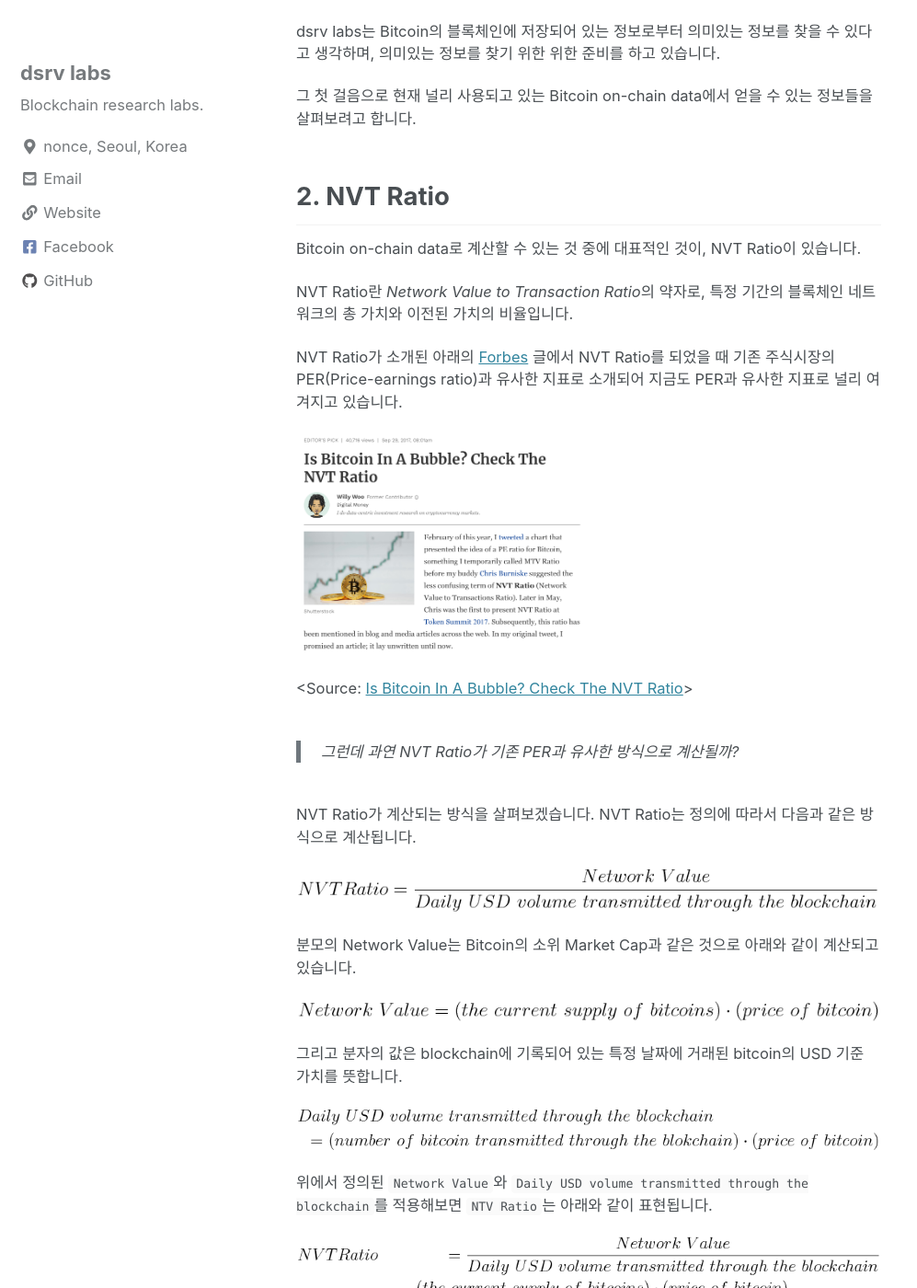
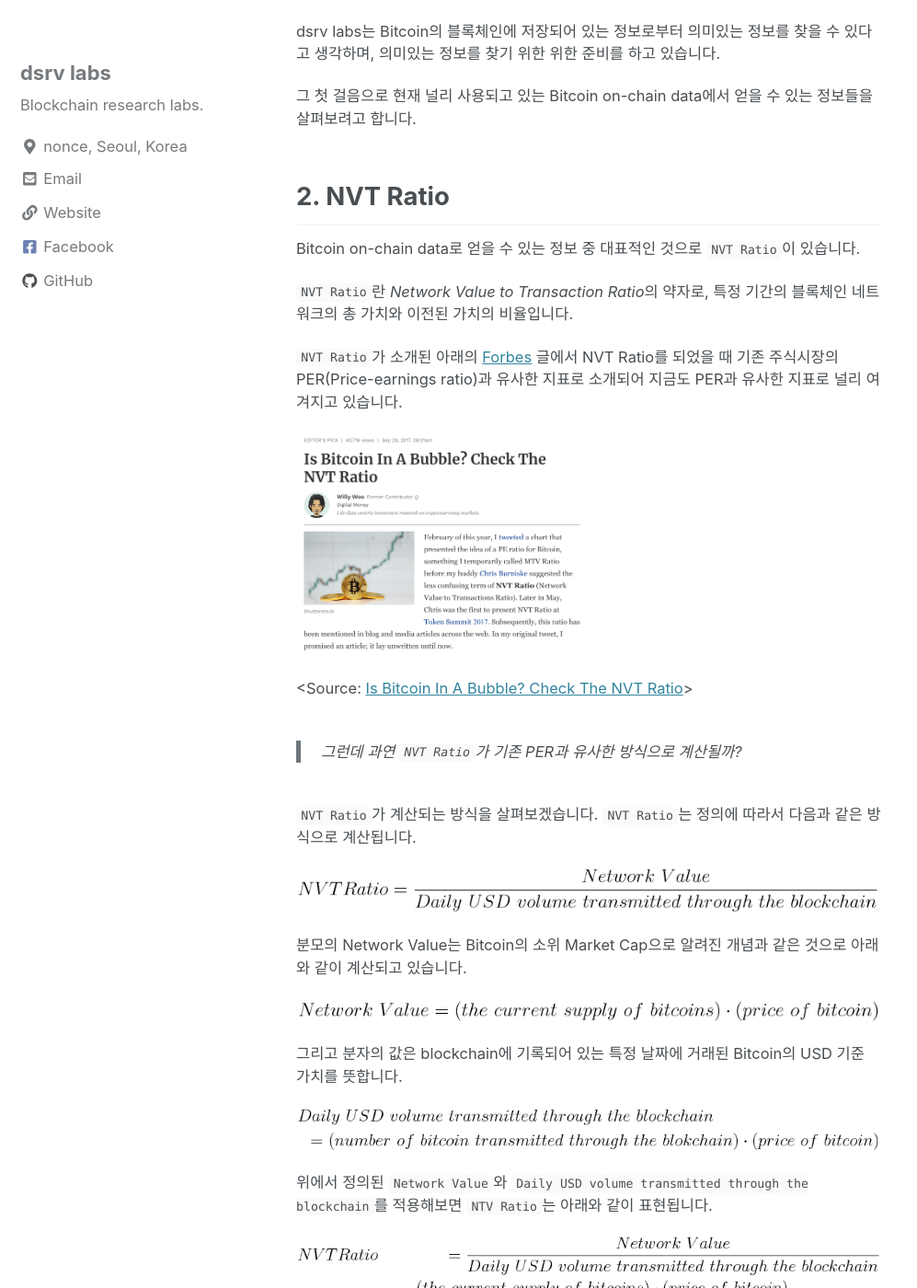
Before and after one commit to dsrvlabs/dsrvlabs.github.io, a Jekyll site: the page built from _posts/2019-09-10-looking_into_bitcoin_onchaindata.md, in a window 1280 px wide and 1400 px high, scrolled down 1031 px. Shown: the whole window at 92% size, without its empty margins (0-997 px from the left). Built offline with Jekyll 4.4.1, drawn with Linux system fonts in a browser that asks for light colours; cached includes are drawn as plain includes; nearby versions of some CDN libraries; comment, search, counter and statistics services are not loaded; some of the changed text lies outside the part shown.

Commit message:
Update 2019-09-10-looking_into_bitcoin_onchaindata.md
Update 2019-09-10-looking_into_bitcoin_onchaindata.md

Signed-off-by: Hyung-Kyu Choi <hyungkyu.choi@gmail.com>

```diff
--- a/_posts/2019-09-10-looking_into_bitcoin_onchaindata.md
+++ b/_posts/2019-09-10-looking_into_bitcoin_onchaindata.md
@@ -31,29 +31,30 @@
 그 첫 걸음으로 현재 널리 사용되고 있는 Bitcoin on-chain data에서 얻을 수 있는 정보들을 살펴보려고 합니다.
 
 ## 2. NVT Ratio
-Bitcoin on-chain data로 계산할 수 있는 것 중에 대표적인 것이, NVT Ratio이 있습니다.
 
-NVT Ratio란 *Network Value to Transaction Ratio*의 약자로, 특정 기간의 블록체인 네트워크의 총 가치와 이전된 가치의 비율입니다.
+Bitcoin on-chain data로 얻을 수 있는 정보 중 대표적인 것으로 `NVT Ratio`이 있습니다.
 
-NVT Ratio가 소개된 아래의 [Forbes](https://www.forbes.com/sites/wwoo/2017/09/29/is-bitcoin-in-a-bubble-check-the-nvt-ratio/#29692dc66a23) 글에서 NVT Ratio를 되었을 때 기존 주식시장의 PER(Price-earnings ratio)과 유사한 지표로 소개되어 지금도 PER과 유사한 지표로 널리 여겨지고 있습니다.
+`NVT Ratio`란 *Network Value to Transaction Ratio*의 약자로, 특정 기간의 블록체인 네트워크의 총 가치와 이전된 가치의 비율입니다.
+
+`NVT Ratio`가 소개된 아래의 [Forbes](https://www.forbes.com/sites/wwoo/2017/09/29/is-bitcoin-in-a-bubble-check-the-nvt-ratio/#29692dc66a23) 글에서 NVT Ratio를 되었을 때 기존 주식시장의 PER(Price-earnings ratio)과 유사한 지표로 소개되어 지금도 PER과 유사한 지표로 널리 여겨지고 있습니다.
 
 
 <img alt="Is Bitcoin In A Bubble? Check The NVT Ratio" src="https://raw.githubusercontent.com/dsrvlabs/dsrvlabs.github.io/master/posts_attachment/20190904-bitcoin_onchain-fig1.png" width="50%">
 
 <Source: [Is Bitcoin In A Bubble? Check The NVT Ratio](https://www.forbes.com/sites/wwoo/2017/09/29/is-bitcoin-in-a-bubble-check-the-nvt-ratio/#70a5cb036a23)>
 
-> 그런데 과연 NVT Ratio가 기존 PER과 유사한 방식으로 계산될까?
+> 그런데 과연 `NVT Ratio`가 기존 PER과 유사한 방식으로 계산될까?
 
-NVT Ratio가 계산되는 방식을 살펴보겠습니다.
-NVT Ratio는 정의에 따라서 다음과 같은 방식으로 계산됩니다.
+`NVT Ratio`가 계산되는 방식을 살펴보겠습니다.
+`NVT Ratio`는 정의에 따라서 다음과 같은 방식으로 계산됩니다.
 
 <img src="https://raw.githubusercontent.com/dsrvlabs/dsrvlabs.github.io/master/posts_attachment/20190904-eq-NVT1.png">
 
-분모의 Network Value는 Bitcoin의 소위 Market Cap과 같은 것으로 아래와 같이 계산되고 있습니다.
+분모의 Network Value는 Bitcoin의 소위 Market Cap으로 알려진 개념과 같은 것으로 아래와 같이 계산되고 있습니다.
 
 <img src="https://raw.githubusercontent.com/dsrvlabs/dsrvlabs.github.io/master/posts_attachment/20190904-eq-NV.png">
 
-그리고 분자의 값은 blockchain에 기록되어 있는 특정 날짜에 거래된 bitcoin의 USD 기준 가치를 뜻합니다.
+그리고 분자의 값은 blockchain에 기록되어 있는 특정 날짜에 거래된 Bitcoin의 USD 기준 가치를 뜻합니다.
 
 <img src="https://raw.githubusercontent.com/dsrvlabs/dsrvlabs.github.io/master/posts_attachment/20190904-eq-bitcoin-transmitted.png">
 
@@ -61,7 +62,7 @@
 
 <img src="https://raw.githubusercontent.com/dsrvlabs/dsrvlabs.github.io/master/posts_attachment/20190904-eq-NVT2.png">
 
-결과적으로 `NVT Ratio`는 아래와 같이 단순화 되어 매우 간단하게 표현되며, 가격과는 관련 없이 총 Bitcoin 공급량과 Bitcoin 거래량 만으로 계산될 수 있습니다.
+그리고 이를 단순화해보면 `NVT Ratio`는 아래와 같이 매우 간단하게 표현되며, 가격과는 관련 없이 총 Bitcoin 공급량과 Bitcoin 거래량 만으로 계산될 수 있음을 알 수 있습니다.
 
 <img src="https://raw.githubusercontent.com/dsrvlabs/dsrvlabs.github.io/master/posts_attachment/20190904-eq-NVT3.png">
 
```
